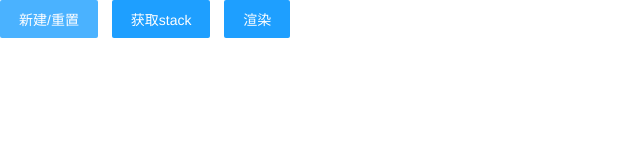
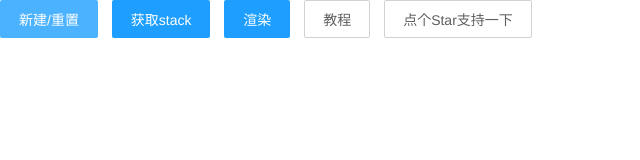
Before and after one commit to Sagiri-kawaii01/easybeetl, a website: page index.html in a window 1280 px wide. Shown: the whole page, without its empty margins (0-640 px from the left). Drawn offline with Linux system fonts and the light colour scheme.

Commit message:
✨ feat(index): 添加教程按钮

```diff
--- a/index.html
+++ b/index.html
@@ -55,6 +55,8 @@
       <button type="button" class="layui-btn layui-btn-normal" onclick="init()">新建/重置</button>
       <button type="button" class="layui-btn layui-btn-normal" onclick="test()">获取stack</button>
       <button type="button" class="layui-btn layui-btn-normal" onclick="render()">渲染</button>
+      <a type="button" class="layui-btn layui-btn-primary" href="https://cimoc.cn/2022/12/19/easybeetl/">教程</a>
+      <a type="button" class="layui-btn layui-btn-primary" href="https://github.com/Sagiri-kawaii01/easybeetl">点个Star支持一下</a>
     </div>
     <form id="form" class="layui-form">
 
```
